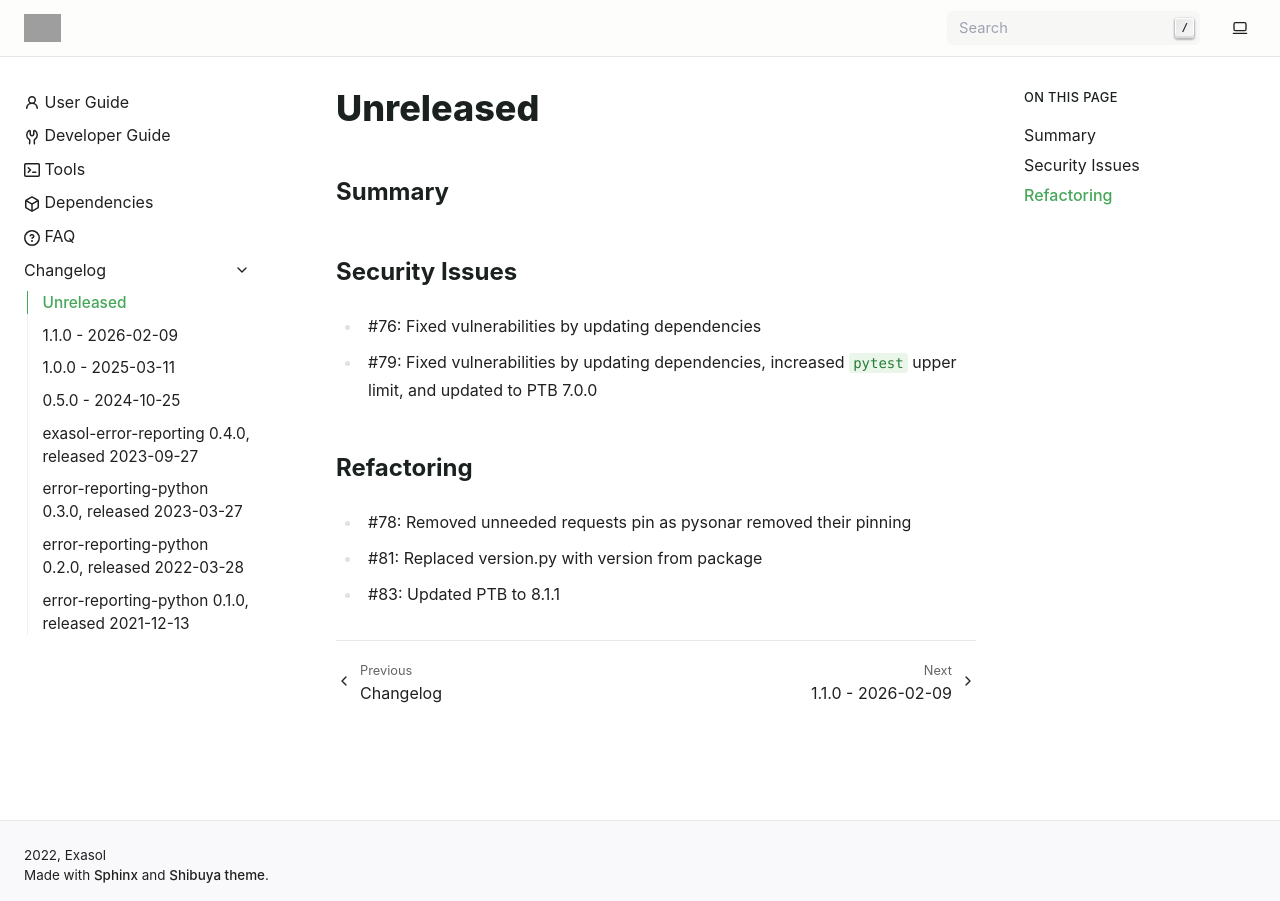
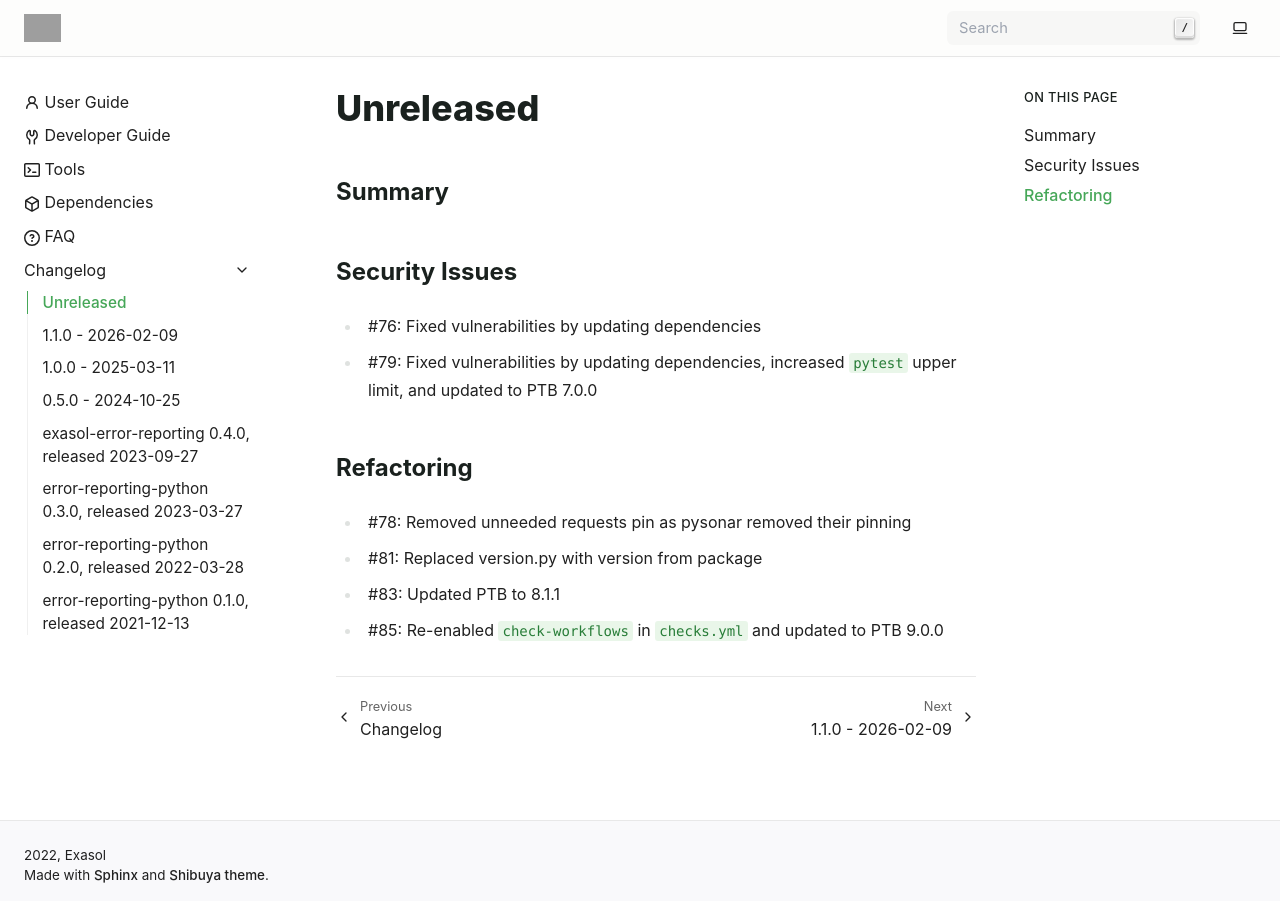
Before and after one commit to exasol/error-reporting-python, a Sphinx documentation site: the page built from doc/changes/unreleased.md, in a window 1280 px wide. Built offline with Sphinx 7.4.7, drawn with Linux system fonts in a browser that asks for light colours; pages that are not in the unit, such as notebooks, are missing from menus; grey boxes are pictures that could not be loaded.

Commit message:
Add changelog entry

```diff
--- a/doc/changes/unreleased.md
+++ b/doc/changes/unreleased.md
@@ -12,3 +12,4 @@
 * #78: Removed unneeded requests pin as pysonar removed their pinning
 * #81: Replaced version.py with version from package
 * #83: Updated PTB to 8.1.1
+* #85: Re-enabled `check-workflows` in `checks.yml` and updated to PTB 9.0.0
```
